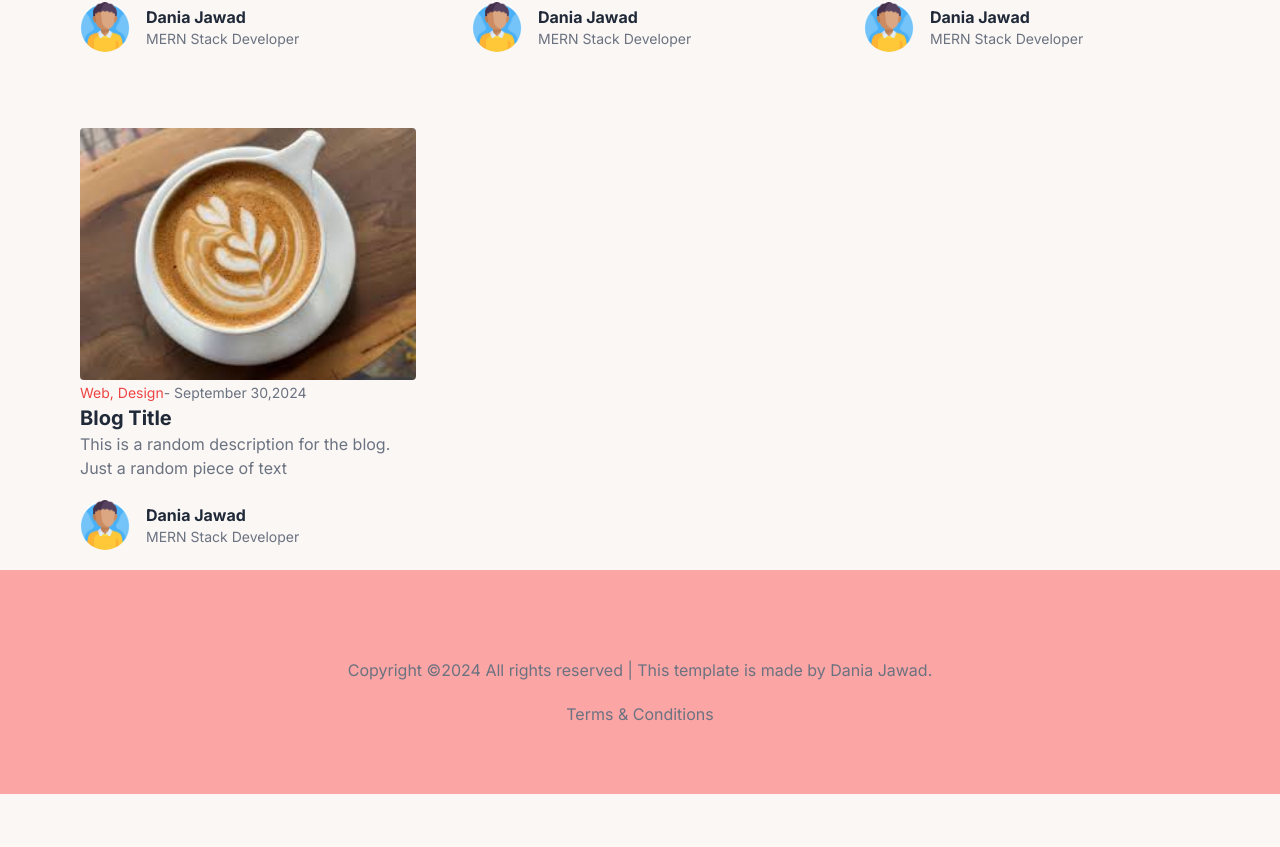
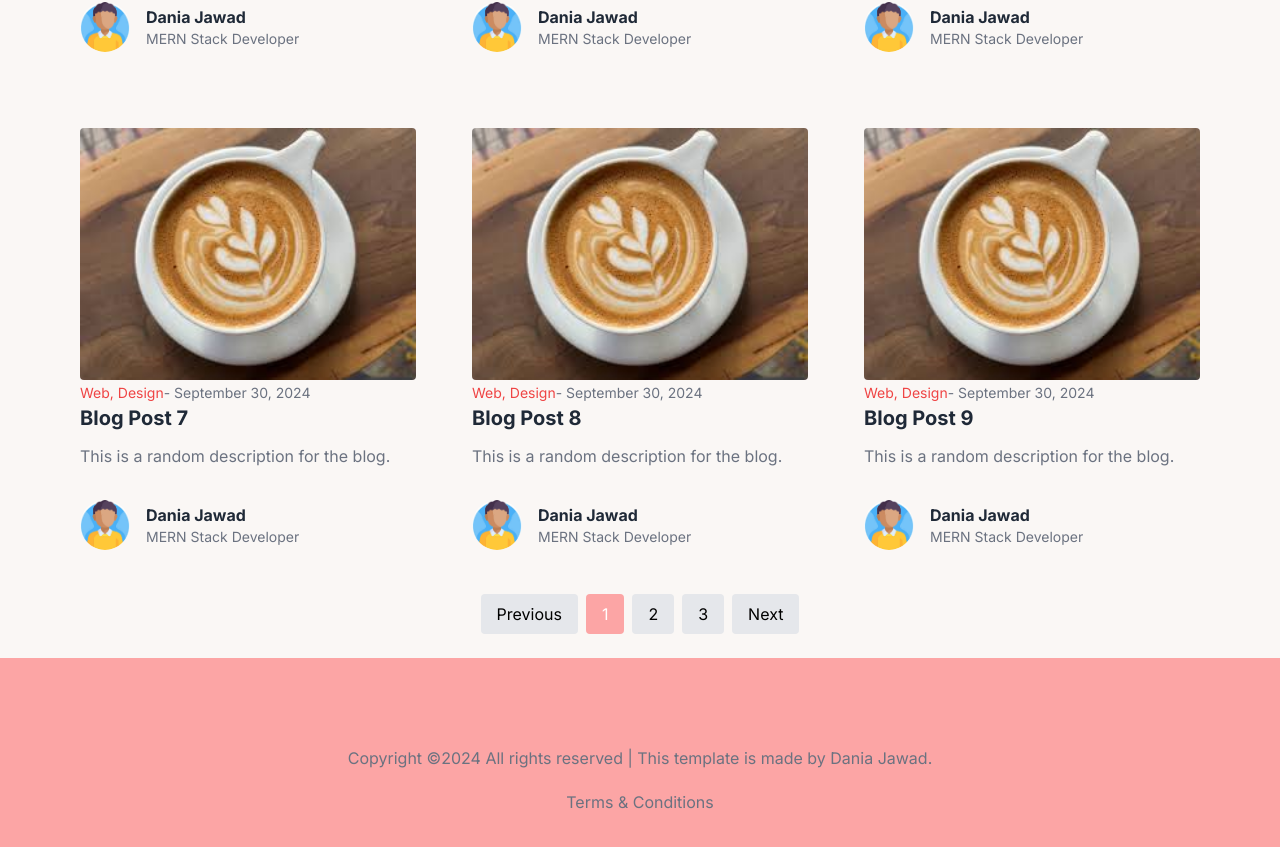
Before and after one commit to Djawad02/blog-app, a Next.js app: page / in a window 1280 px wide. Shown: the part 1075-1922 px from the top of the page. Before the commit the page ends 1869 px from the top, so only its background shows below. Built offline with nearby package versions, Linux system fonts and the light colour scheme.

Commit message:
Implement pagination for limiting number of blogs on homepage

```diff
--- a/app/components/BlogListing.tsx
+++ b/app/components/BlogListing.tsx
@@ -1,33 +1,72 @@
+"use client";
+import React, { useState, useEffect } from "react";
+import blogImage from "../../public/coffee.jpg";
+import Link from "next/link";
 import Image from "next/image";
-import Link from "next/link";
-import React from "react";
-import blogImage from "../../public/coffee.jpg";
 import Author from "./Author";
+import Pagination from "./Pagination";
+
+interface PostType {
+  id: number;
+  title: string;
+  description: string;
+  category: string;
+  date: string;
+}
+
+interface PostProps {
+  post: PostType;
+}
 
 const BlogListing = () => {
+  const dummyPosts: PostType[] = new Array(20).fill(0).map((_, i) => ({
+    id: i,
+    title: `Blog Post ${i + 1}`,
+    description: "This is a random description for the blog.",
+    category: "Web, Design",
+    date: "September 30, 2024",
+  }));
+
+  const POSTS_PER_PAGE = 9;
+
+  const [currentPage, setCurrentPage] = useState(1);
+  const [totalPages, setTotalPages] = useState(1);
+
+  useEffect(() => {
+    setTotalPages(Math.ceil(dummyPosts.length / POSTS_PER_PAGE));
+  }, []);
+
+  const handlePageChange = (page: number) => {
+    setCurrentPage(page);
+  };
+
+  const currentPosts = dummyPosts.slice(
+    (currentPage - 1) * POSTS_PER_PAGE,
+    currentPage * POSTS_PER_PAGE
+  );
+
   return (
     <section className="container mx-auto md:px-20">
       <h1 className="font-bold text-3xl py-12 text-center">Latest Blogs</h1>
       <div className="grid md:grid-cols-2 lg:grid-cols-3 gap-14">
-        {Post()}
-        {Post()}
-        {Post()}
-        {Post()}
-        {Post()}
-        {Post()}
-        {Post()}
+        {currentPosts.map((post) => (
+          <Post key={post.id} post={post} />
+        ))}
       </div>
+      <Pagination
+        currentPage={currentPage}
+        totalPages={totalPages}
+        onPageChange={handlePageChange}
+      />
     </section>
   );
 };
 
-export default BlogListing;
-
-function Post() {
+function Post({ post }: PostProps) {
   return (
     <div className="item">
       <div className="images">
-        <Link href="/">
+        <Link href={`/blogs/${post.id + 1}`}>
           <Image
             src={blogImage}
             width={400}
@@ -40,25 +79,25 @@ function Post() {
       <div className="info flex justify-center flex-col">
         <div className="cat">
           <Link href="/" className="text-red-500 hover:text-red-800 text-sm">
-            Web, Design
+            {post.category}
           </Link>
           <Link href="/" className="text-gray-500 hover:text-gray-800 text-sm">
-            - September 30,2024
+            - {post.date}
           </Link>
         </div>
         <div className="title">
           <Link
-            href="/"
+            href={`/blogs/${post.id}`}
             className="text-xl font-bold text-gray-800 hover:text-gray-500"
           >
-            Blog Title
+            {post.title}
           </Link>
         </div>
-        <p className="text-gray-500 py3">
-          This is a random description for the blog. Just a random piece of text
-        </p>
+        <p className="text-gray-500 py-3">{post.description}</p>
         <Author />
       </div>
     </div>
   );
 }
+
+export default BlogListing;
--- /dev/null
+++ b/app/components/Pagination.tsx
@@ -0,0 +1,61 @@
+import React from "react";
+
+interface PaginationProps {
+  currentPage: number;
+  totalPages: number;
+  onPageChange: (page: number) => void;
+}
+
+const Pagination = ({
+  currentPage,
+  totalPages,
+  onPageChange,
+}: PaginationProps) => {
+  const handlePrevClick = () => {
+    if (currentPage > 1) onPageChange(currentPage - 1);
+  };
+
+  const handleNextClick = () => {
+    if (currentPage < totalPages) onPageChange(currentPage + 1);
+  };
+
+  const handlePageClick = (page: number) => {
+    onPageChange(page);
+  };
+
+  return (
+    <div className="flex justify-center py-6">
+      <button
+        onClick={handlePrevClick}
+        disabled={currentPage === 1}
+        className="px-4 py-2 mx-1 bg-gray-200 rounded hover:bg-gray-300"
+      >
+        Previous
+      </button>
+
+      {[...Array(totalPages)].map((_, i) => (
+        <button
+          key={i}
+          onClick={() => handlePageClick(i + 1)}
+          className={`px-4 py-2 mx-1 rounded ${
+            currentPage === i + 1
+              ? "bg-red-300 text-white"
+              : "bg-gray-200 hover:bg-gray-300"
+          }`}
+        >
+          {i + 1}
+        </button>
+      ))}
+
+      <button
+        onClick={handleNextClick}
+        disabled={currentPage === totalPages}
+        className="px-4 py-2 mx-1 bg-gray-200 rounded hover:bg-gray-300"
+      >
+        Next
+      </button>
+    </div>
+  );
+};
+
+export default Pagination;
```
